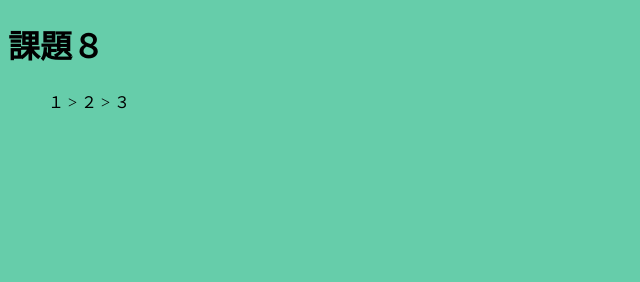
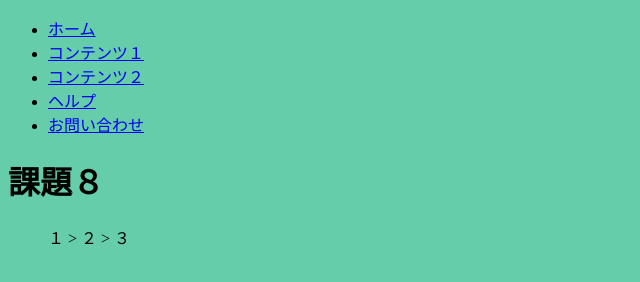
Before and after one commit to g1627007/web1-8, a plain HTML site: page index.html in a window 1280 px wide. Shown: the whole page, without its empty margins (0-640 px from the left). Drawn offline with Linux system fonts and the light colour scheme.

Commit message:
Update index.html

```diff
--- a/index.html
+++ b/index.html
@@ -7,6 +7,15 @@
     <link rel="stylesheet" href="css/default.css" type="text/css">
 </head>
 <body>
+   <nav id="gnav">
+     <ul>
+        <li><a href="#">ホーム</a></li>
+        <li><a href="#">コンテンツ１</a></li>
+        <li><a href="#">コンテンツ２</a></li>
+        <li><a href="#">ヘルプ</a></li>
+        <li><a href="#">お問い合わせ</a></li>
+      </ul>
+    </nav>
   <h1>課題８</h1>
   <ul class="breadcrumbs">
     <li>１</li>
```
